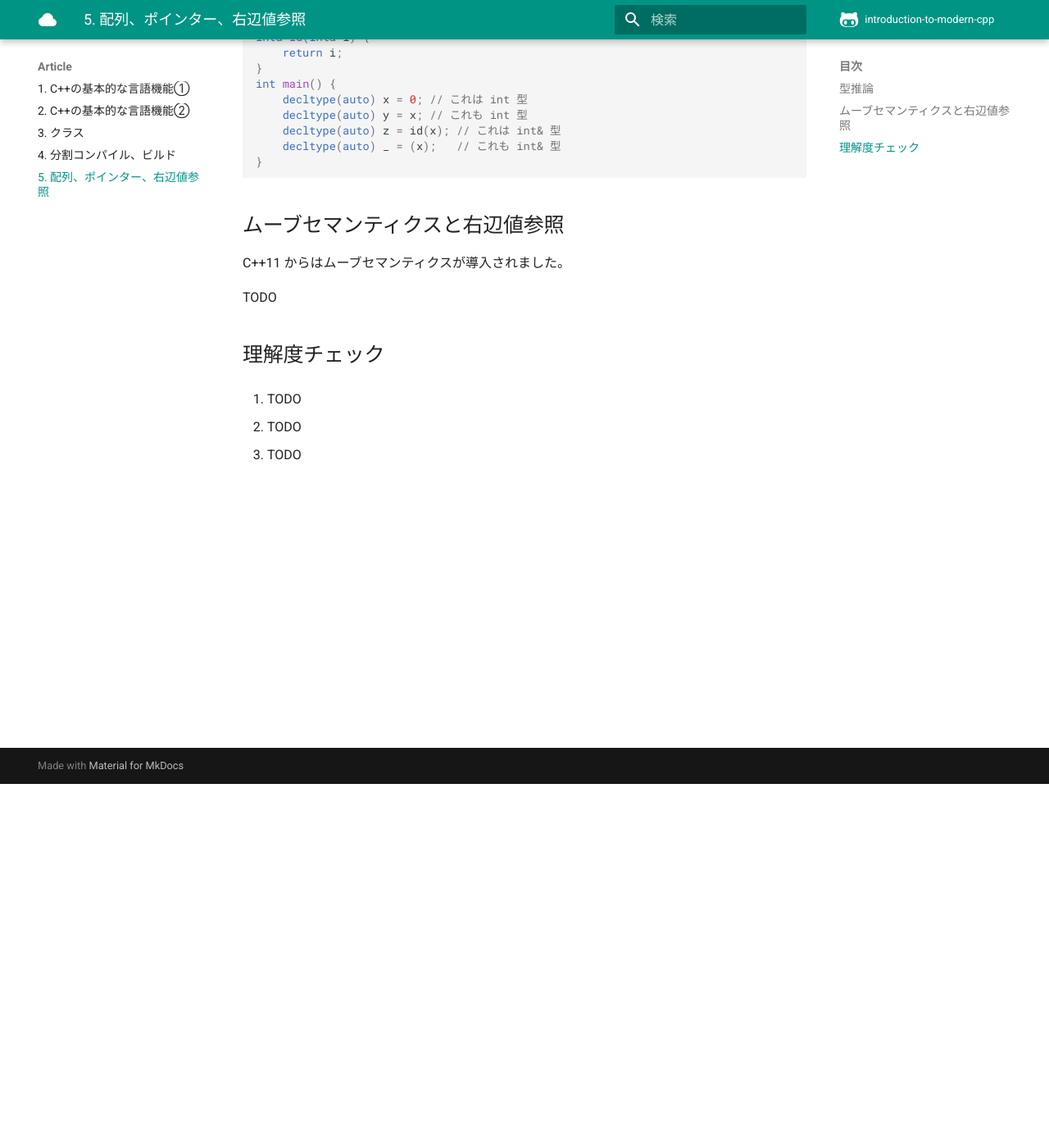
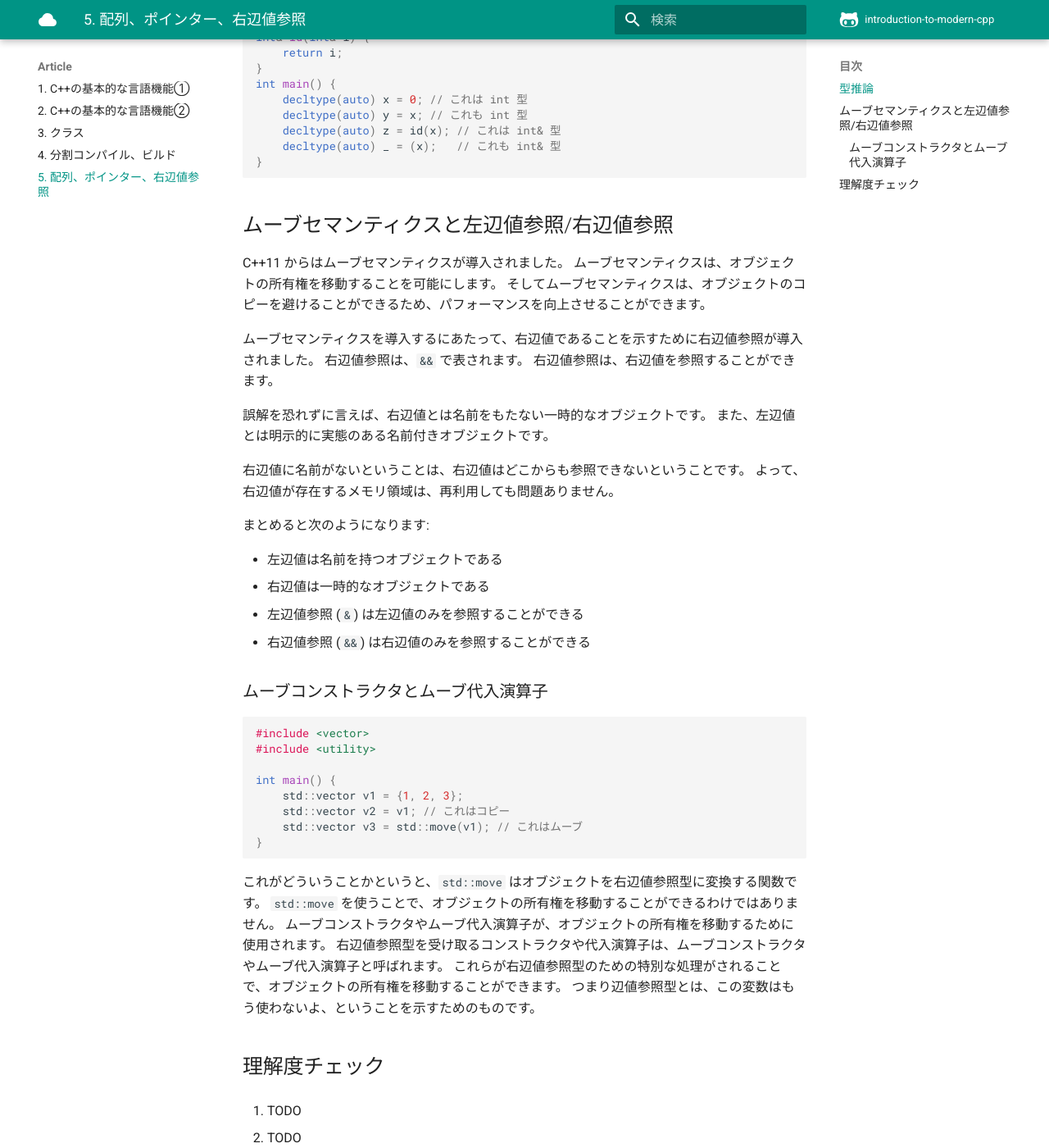
Before and after one commit to MitamaLab/introduction-to-modern-cpp, an MkDocs documentation site: the page built from book/docs/article/section_5.md, in a window 1280 px wide and 1400 px high, scrolled down 444 px. Shown: the whole window at 82% size. Built offline with MkDocs 1.6.1 and Material for MkDocs 9.7.7, drawn with Linux system fonts in a browser that asks for light colours; comment, search, counter and statistics services are not loaded; some of the changed text lies outside the part shown.

Commit message:
feat: Update sections 4 and 5 of the article

````diff
--- a/book/docs/article/section_5.md
+++ b/book/docs/article/section_5.md
@@ -2,6 +2,7 @@
 
 参照型の推論をする場合、`auto&` を使うことができます。
 この場合は、参照型であることは絶対です。
+よって、直値などを代入するとエラーになります。
 
 ```cpp
 auto& x = 0; // これはエラー
@@ -23,11 +24,48 @@ int main() {
 }
 ```
 
-## ムーブセマンティクスと右辺値参照
+## ムーブセマンティクスと左辺値参照/右辺値参照
 
 C++11 からはムーブセマンティクスが導入されました。
+ムーブセマンティクスは、オブジェクトの所有権を移動することを可能にします。
+そしてムーブセマンティクスは、オブジェクトのコピーを避けることができるため、パフォーマンスを向上させることができます。
 
-TODO
+ムーブセマンティクスを導入するにあたって、右辺値であることを示すために右辺値参照が導入されました。
+右辺値参照は、`&&` で表されます。
+右辺値参照は、右辺値を参照することができます。
+
+誤解を恐れずに言えば、右辺値とは名前をもたない一時的なオブジェクトです。
+また、左辺値とは明示的に実態のある名前付きオブジェクトです。
+
+右辺値に名前がないということは、右辺値はどこからも参照できないということです。
+よって、右辺値が存在するメモリ領域は、再利用しても問題ありません。
+
+まとめると次のようになります:
+
+- 左辺値は名前を持つオブジェクトである
+- 右辺値は一時的なオブジェクトである
+- 左辺値参照 (`&`) は左辺値のみを参照することができる
+- 右辺値参照 (`&&`) は右辺値のみを参照することができる
+
+### ムーブコンストラクタとムーブ代入演算子
+
+```cpp
+#include <vector>
+#include <utility>
+
+int main() {
+    std::vector v1 = {1, 2, 3};
+    std::vector v2 = v1; // これはコピー
+    std::vector v3 = std::move(v1); // これはムーブ
+}
+```
+
+これがどういうことかというと、`std::move` はオブジェクトを右辺値参照型に変換する関数です。
+`std::move` を使うことで、オブジェクトの所有権を移動することができるわけではありません。
+ムーブコンストラクタやムーブ代入演算子が、オブジェクトの所有権を移動するために使用されます。
+右辺値参照型を受け取るコンストラクタや代入演算子は、ムーブコンストラクタやムーブ代入演算子と呼ばれます。
+これらが右辺値参照型のための特別な処理がされることで、オブジェクトの所有権を移動することができます。
+つまり辺値参照型とは、この変数はもう使わないよ、ということを示すためのものです。
 
 ## 理解度チェック
 
````
Also changed, not shown: book/docs/article/section_4.md (+2 -1 lines).
